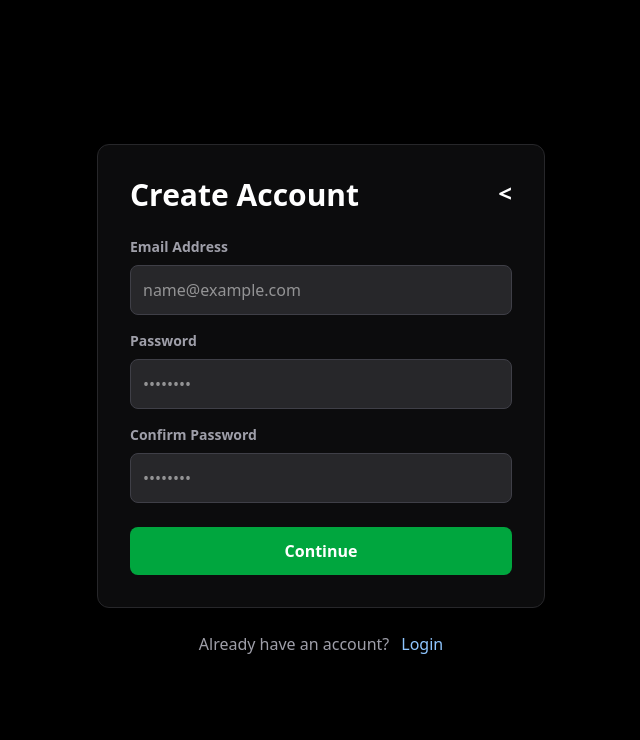
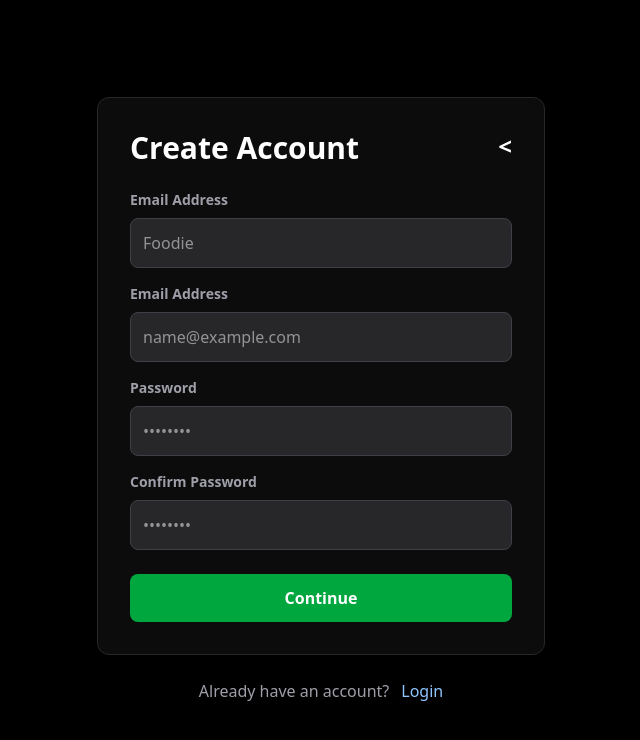
Before and after one commit to JustinnLew/Food, a React app in the folder frontend/: page /signup in a window 1280 px wide. Shown: the top 740 px of the page, without its empty margins (319-959 px from the left). Built offline with nearby package versions, Linux system fonts and the light colour scheme; no server answers; the HTML template or start-up script is replaced by a standard one.

Commit message:
Added username to signup

```diff
--- a/frontend/src/auth/SessionContext.tsx
+++ b/frontend/src/auth/SessionContext.tsx
@@ -4,7 +4,7 @@ import { createContext, useContext } from "react";
 export interface SessionContextType {
   signIn: (email: string, password: string) => Promise<void>;
   signOut: () => void;
-  signUp: (email: string, password: string) => Promise<void>;
+  signUp: (email: string, password: string, username: string) => Promise<void>;
   loading: boolean;
   session: Session | null;
 }
--- a/frontend/src/auth/SessionProvider.tsx
+++ b/frontend/src/auth/SessionProvider.tsx
@@ -25,11 +25,16 @@ export const SessionProvider = ({ children }: { children: ReactNode }) => {
     }
   };
 
-  const signUp = async (email: string, password: string) => {
+  const signUp = async (email: string, password: string, username: string) => {
     setLoading(true);
     const { error } = await supabase.auth.signUp({
       email,
       password,
+      options: {
+        data: {
+          username: username,
+        }
+      }
     });
     if (error) {
       setLoading(false);
--- a/frontend/src/routes/Singup.tsx
+++ b/frontend/src/routes/Singup.tsx
@@ -8,6 +8,7 @@ import LoadingSpinner from "./LoadingSpinner";
 export default function SignUp() {
   const { session, signUp, loading } = useSession();
   const navigate = useNavigate();
+  const [username, setUsername] = useState("");
   const [email, setEmail] = useState("");
   const [password, setPassword] = useState("");
   const [confirmPassword, setConfirmPassword] = useState("");
@@ -31,9 +32,9 @@ export default function SignUp() {
     }
 
     try {
-      await signUp(email, password);
+      await signUp(email, password, username);
       navigate("/");
-    } catch (err: any) {
+    } catch (err: unknown) {
       if (isAuthApiError(err)) {
         if (err.code === "user_already_exists") {
           setError("An account with this email already exists.");
@@ -85,6 +86,24 @@ export default function SignUp() {
         </AnimatePresence>
 
         <div className="flex flex-col gap-4">
+          <div className="flex flex-col gap-2">
+            <label
+              htmlFor="username"
+              className="text-sm font-semibold text-zinc-400"
+            >
+              Email Address
+            </label>
+            <input
+              id="username"
+              type="username"
+              autoComplete="username"
+              placeholder="Foodie"
+              required
+              className="block p-3 bg-zinc-800 border border-zinc-700 rounded-lg focus:ring-2 focus:ring-green-500 outline-none transition-all"
+              onChange={(e) => setUsername(e.target.value)}
+            />
+          </div>
+
           <div className="flex flex-col gap-2">
             <label
               htmlFor="email"
```
